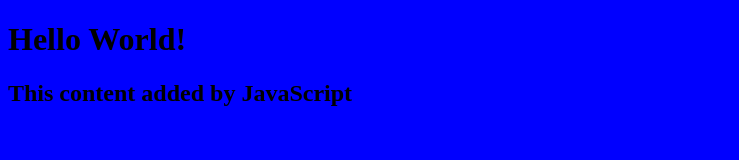
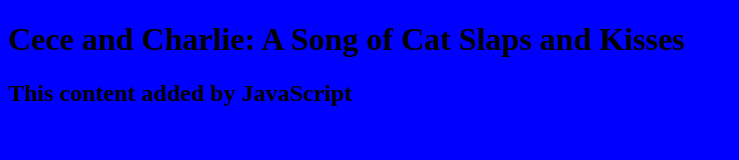
Before and after one commit to jmacapagal90/james-mac-prework-project, a plain HTML site: page index.html in a window 1280 px wide. Shown: the whole page, without its empty margins (0-739 px from the left). Drawn offline with Linux system fonts and the light colour scheme.

Commit message:
changed h1 text

```diff
--- a/index.html
+++ b/index.html
@@ -5,7 +5,8 @@
       <title>James Macapagal's Personal Website</title>
   </head>
   <body>
-      <h1>Hello World!</h1>
+      <h1>Cece and Charlie: A Song of Cat Slaps and Kisses</h1>
+
       <script src="script.js"></script>
   </body>
 </html>
```
Also changed, not shown: script.js (line endings or trailing spaces), style.css (line endings or trailing spaces).
